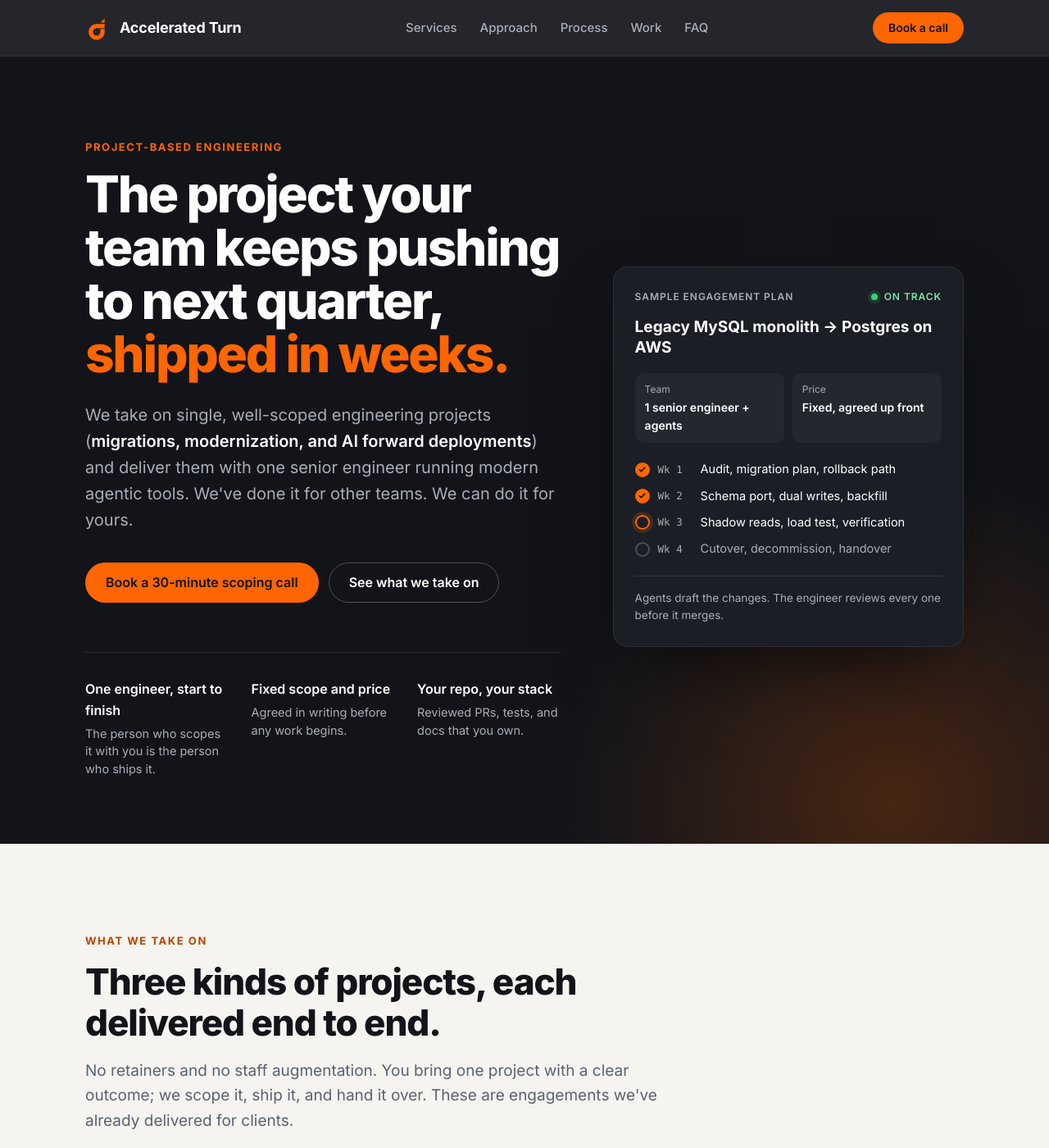
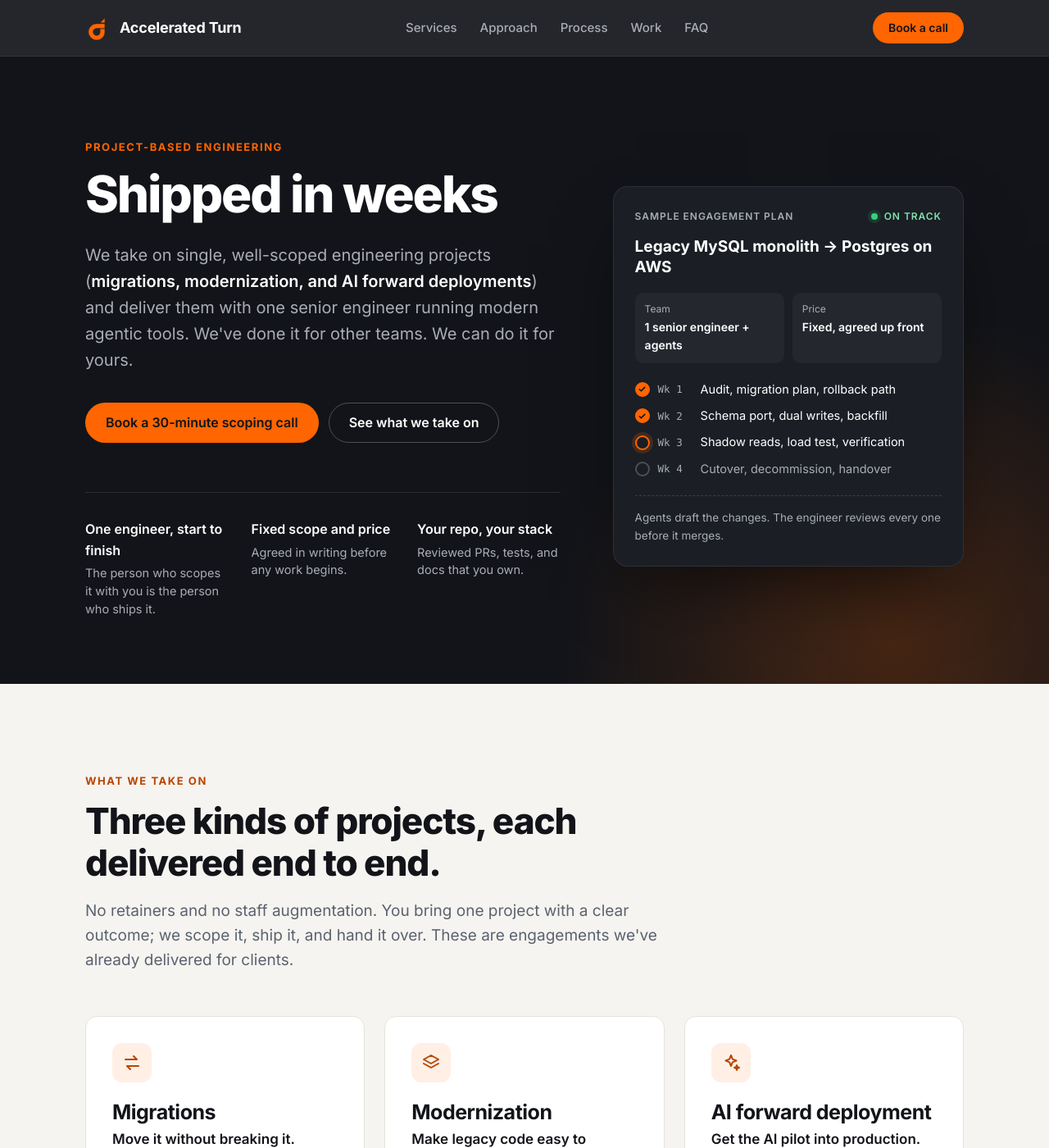
Before and after one commit to naveed125/acceleratedturn.com, a Jekyll site: the page built from index.html, in a window 1280 px wide and 1400 px high. Shown: the whole window at 82% size. Built offline with Jekyll 4.4.1, drawn with Linux system fonts in a browser that asks for light colours; a script that is not in the unit is left out.

Commit message:
shorten hero headline to shipped in weeks

```diff
--- a/assets/css/site.css
+++ b/assets/css/site.css
@@ -147,7 +147,6 @@
 @media (max-width: 640px) { .hero { padding: 64px 0 56px; } }
 
 .hero h1 { color: #fff; font-size: clamp(38px, 5.4vw, 62px); font-weight: 800; letter-spacing: -0.035em; line-height: 1.05; }
-.hero h1 .accent { color: var(--brand); }
 .hero .lead { max-width: 600px; margin-top: 26px; font-size: 20px; color: var(--on-dark-muted); }
 .hero .lead strong { color: #fff; font-weight: 600; }
 .ctas { display: flex; flex-wrap: wrap; gap: 12px; margin-top: 36px; }
--- a/index.html
+++ b/index.html
@@ -17,7 +17,7 @@
   <div class="container hero-grid">
     <div>
       <span class="eyebrow">Project-based engineering</span>
-      <h1>The project your team keeps pushing to next quarter, <span class="accent">shipped in weeks.</span></h1>
+      <h1>Shipped in weeks</h1>
       <p class="lead">
         We take on single, well-scoped engineering projects (<strong>migrations, modernization, and AI forward deployments</strong>)
         and deliver them with one senior engineer running modern agentic tools.
```
